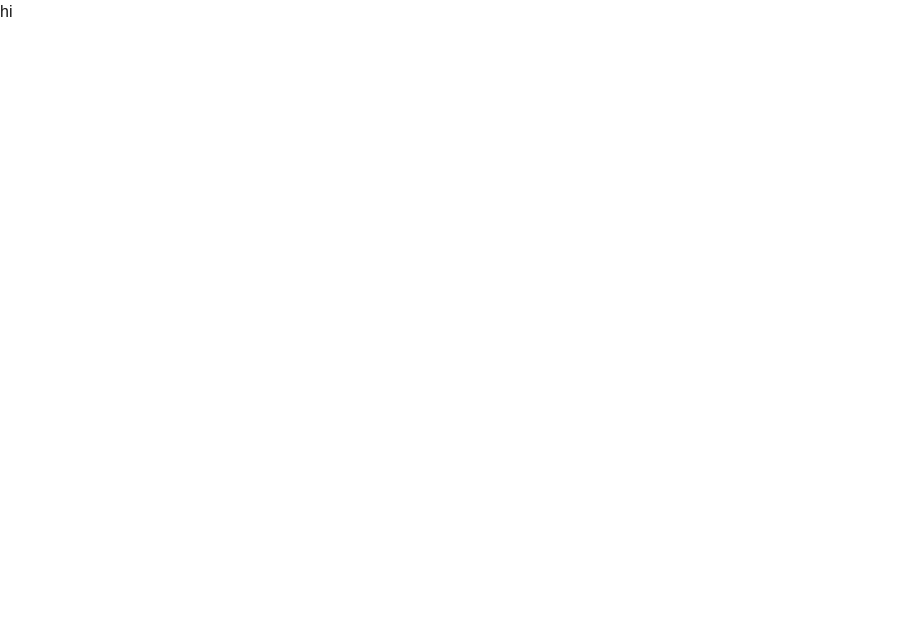
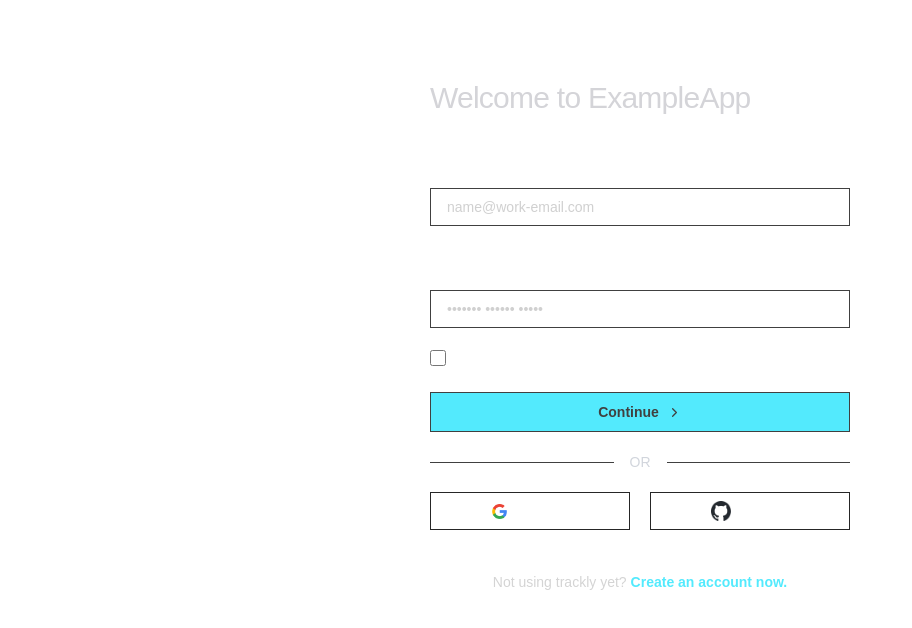
Before and after one commit to akdevsaha-dev/authjs-next-starter, a Next.js app: page /signin in a window 1280 px wide. Shown: the top 628 px of the page, without its empty margins (0-912 px from the left). Built offline with nearby package versions, Linux system fonts and the light colour scheme.

Commit message:
feat: added redirect to signin for login

```diff
--- /dev/null
+++ b/src/app/(auth)/login/page.tsx
@@ -0,0 +1,12 @@
+"use client";
+import { useRouter } from "next/navigation";
+import { useEffect } from "react";
+
+export default function page() {
+  const router = useRouter();
+
+  useEffect(() => {
+    router.push("/signin");
+  }, [router]);
+  return null;
+}
--- a/src/app/(auth)/signin/page.tsx
+++ b/src/app/(auth)/signin/page.tsx
@@ -1,3 +1,140 @@
+"use client";
+import { InputBox } from "@/components/inputBoxCom";
+import { ChevronRight } from "lucide-react";
+import { signIn } from "next-auth/react";
+import Image from "next/image";
+import Link from "next/link";
+import { useRouter } from "next/navigation";
+import { useRef, useState } from "react";
+import toast from "react-hot-toast";
+
 export default function Page() {
-  return <div>hi</div>;
+  const router = useRouter();
+  const [email, setEmail] = useState("");
+  const [password, setPassword] = useState("");
+  const [loading, setLoading] = useState(false);
+  const [agree, setAgree] = useState(false);
+  const passwordRef = useRef<HTMLInputElement>(null);
+
+  const submitHandler = async () => {
+    if (!email || !password) {
+      toast.error("Please fill all the fields.");
+      return;
+    }
+    setLoading(true);
+    try {
+      const res = await signIn("credentials", {
+        redirect: false,
+        email,
+        password,
+      });
+
+      if (res?.error) {
+        toast.error("Invalid email or password.");
+      } else {
+        toast.success("Successfully signed in!");
+        router.push("/get-started");
+      }
+    } catch (error) {
+      toast.error("Something went wrong.");
+      console.error(error);
+    } finally {
+      setLoading(false);
+    }
+  };
+  return (
+    <div className="h-screen w-full text-white">
+      <div className="flex h-[90vh] w-full flex-col items-center justify-center">
+        <div className="h-[70vh] w-[420px]">
+          <div className="mb-2 text-3xl/9 font-medium tracking-tight text-zinc-300">
+            Welcome to ExampleApp
+          </div>
+          <div className="flex flex-col">
+            <InputBox
+              label="Email address"
+              type="email"
+              value={email}
+              placeholder="name@work-email.com"
+              onChange={(e) => {
+                setEmail(e.target.value);
+              }}
+              onKeyDown={(e) => {
+                if (e.key === "Enter") {
+                  passwordRef.current?.focus();
+                }
+              }}
+            />
+            <InputBox
+              ref={passwordRef}
+              value={password}
+              label="Password"
+              type="password"
+              placeholder="••••••• •••••• •••••"
+              onChange={(e) => {
+                setPassword(e.target.value);
+              }}
+              onKeyDown={(e) => {
+                if (e.key === "Enter") {
+                  submitHandler();
+                }
+              }}
+            />
+
+            <div className="mt-5 flex w-full items-center gap-4">
+              <input
+                className="h-4 w-4"
+                type="checkbox"
+                checked={agree}
+                onChange={(e) => setAgree(e.target.checked)}
+              />
+              <label className="text-sm font-light text-white">
+                Remember me
+              </label>
+            </div>
+            <button
+              onClick={submitHandler}
+              className={
+                "mt-6 flex h-10 w-full items-center justify-center gap-2 border-[1px] bg-cyan-300 text-center text-sm font-semibold text-neutral-700 hover:bg-cyan-200"
+              }
+            >
+              Continue
+              <ChevronRight size={15} />
+            </button>
+          </div>
+          <div className="mt-5 flex w-full items-center gap-4">
+            <div className="h-px flex-1 bg-neutral-700" />
+            <span className="text-sm text-gray-300">OR</span>
+            <div className="h-px flex-1 bg-neutral-700" />
+          </div>
+          <div className="mt-5 flex w-full justify-between">
+            <div
+              className="flex w-[200px] cursor-pointer items-center justify-center gap-3 border-[1px] border-neutral-800 py-2 hover:bg-neutral-950"
+              onClick={() => signIn("google", { redirectTo: "/dashboard" })}
+            >
+              <Image src={"/google.png"} alt="google" height={15} width={15} />
+              <div className="text-sm font-semibold">Google</div>
+            </div>
+            <div
+              className="flex w-[200px] cursor-pointer items-center justify-center gap-3 border-[1px] border-neutral-800 py-2 hover:bg-neutral-950"
+              onClick={() => signIn("github", { redirectTo: "/dashboard" })}
+            >
+              <Image src={"/github.png"} alt="google" height={20} width={20} />
+              <div className="text-sm font-semibold">Github</div>
+            </div>
+          </div>
+          <div className="mt-10 text-center">
+            <span className="mr-1 text-sm font-light text-neutral-300">
+              Not using trackly yet?
+            </span>
+            <Link
+              href={"/signup"}
+              className="text-sm font-semibold text-cyan-300 hover:text-cyan-200"
+            >
+              Create an account now.
+            </Link>
+          </div>
+        </div>
+      </div>
+    </div>
+  );
 }
--- a/src/app/(auth)/signup/page.tsx
+++ b/src/app/(auth)/signup/page.tsx
@@ -129,7 +129,7 @@ export default function Page() {
               Already have an account?
             </span>
             <Link
-              href={"/login"}
+              href={"/signin"}
               className="text-sm font-semibold text-cyan-300 hover:text-cyan-200"
             >
               Sign in.
```
Also changed, not shown: public/github.png (added).
